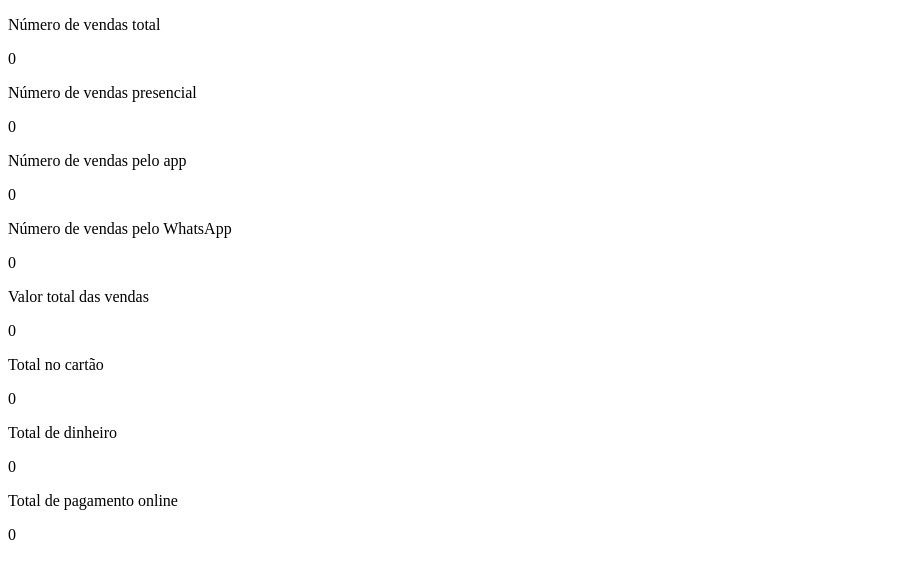
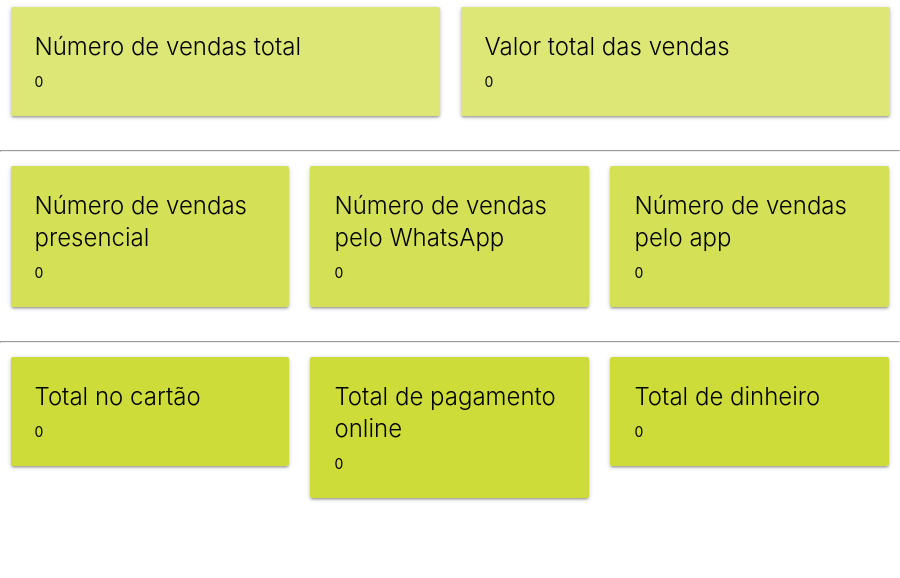
Before and after one commit to erickbmr/delivery-control, an Electron app: page mainWindow.html in a window 900 px wide. Drawn offline with nearby package versions, Linux system fonts and the light colour scheme; no server answers.

Commit message:
feat: add materialize components and set node env

```diff
--- a/mainWindow.html
+++ b/mainWindow.html
@@ -6,8 +6,8 @@
 
     <meta charset="pt-BR">
     <meta charset="UTF-8">
+    <link rel="stylesheet" href="https://cdnjs.cloudflare.com/ajax/libs/materialize/1.0.0/css/materialize.min.css">
     <title>Delivery</title>
-
   </head>
 
   <body>
@@ -17,29 +17,93 @@
     Chrome <script>document.write(process.versions.chrome)</script>,
     and Electron <script>document.write(process.versions.electron)</script>.-->
 
-    <p>Número de vendas total</p>
-    <div class="sales-total">0</div>
+    <div class="row">
 
-    <p>Número de vendas presencial</p>
-    <div class="sales-pres">0</div>
+      <div class="col s12 m6">
+        <div class="card lime lighten-2">
+          <div class="card-content black-text">
+            <span class="card-title">Número de vendas total</span>
+            <div class="sales-total">0</div>
+          </div>
+        </div>
+      </div>
 
-    <p>Número de vendas pelo app</p>
-    <div class="sales-app">0</div>
+      <div class="col s12 m6">
+        <div class="card lime lighten-2">
+          <div class="card-content black-text">
+            <span class="card-title">Valor total das vendas</span>
+            <div class="sales-amount">0</div>
+          </div>
+        </div>
+      </div>
 
-    <p>Número de vendas pelo WhatsApp</p>
-    <div class="sales-wpp">0</div>
+    </div>
 
-    <p>Valor total das vendas</p>
-    <div class="sales-amount">0</div>
+    <hr>
 
-    <p>Total no cartão</p>
-    <div class="card-amount">0</div>
+    <div class="row">
 
-    <p>Total de dinheiro</p>
-    <div class="money-amount">0</div>
+      <div class="col s12 m4">
+        <div class="card lime lighten-1">
+          <div class="card-content black-text">
+            <span class="card-title">Número de vendas presencial</span>
+            <div class="sales-pres">0</div>
+          </div>
+        </div>
+      </div>
 
-    <p>Total de pagamento online</p>
-    <div class="online-amount">0</div>
+      <div class="col s12 m4">
+        <div class="card lime lighten-1">
+          <div class="card-content black-text">
+            <span class="card-title">Número de vendas pelo WhatsApp</span>
+            <div class="sales-wpp">0</div>
+          </div>
+        </div>
+      </div>
+
+      <div class="col s12 m4">
+        <div class="card lime lighten-1">
+          <div class="card-content black-text">
+            <span class="card-title">Número de vendas pelo app</span>
+            <div class="sales-app">0</div>
+          </div>
+        </div>
+      </div>
+
+    </div>
+
+    <hr>
+
+    <div class="row">
+
+      <div class="col s12 m4">
+        <div class="card lime">
+          <div class="card-content black-text">
+            <span class="card-title">Total no cartão</span>
+            <div class="card-amount">0</div>
+          </div>
+        </div>
+      </div>
+
+      <div class="col s12 m4">
+        <div class="card lime">
+          <div class="card-content black-text">
+            <span class="card-title">Total de pagamento online</span>
+            <div class="online-amount">0</div>
+          </div>
+        </div>
+      </div>
+
+      <div class="col s12 m4">
+        <div class="card lime">
+          <div class="card-content black-text">
+            <span class="card-title">Total de dinheiro</span>
+            <div class="money-amount">0</div>
+          </div>
+        </div>
+      </div>
+
+    </div>
 
     <script src="src/displayAmount.js"></script>
 
--- a/styles/main.css
+++ b/styles/main.css
@@ -1,4 +1,4 @@
-*
+body
 {
-    color: #FFFFFF;
+    color: #000000;
 }
```
Also changed, not shown: addWindow.html (+1 -0 lines), main.js (+7 -14 lines).
